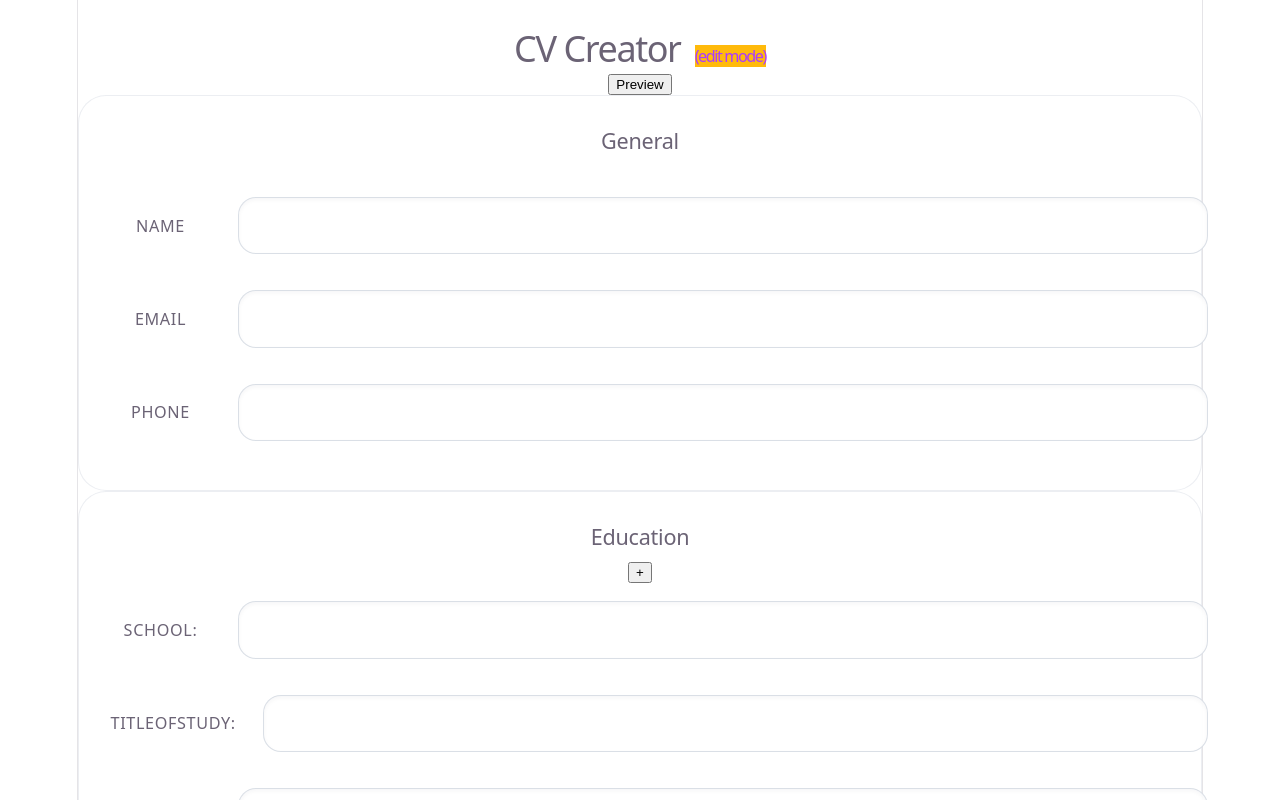
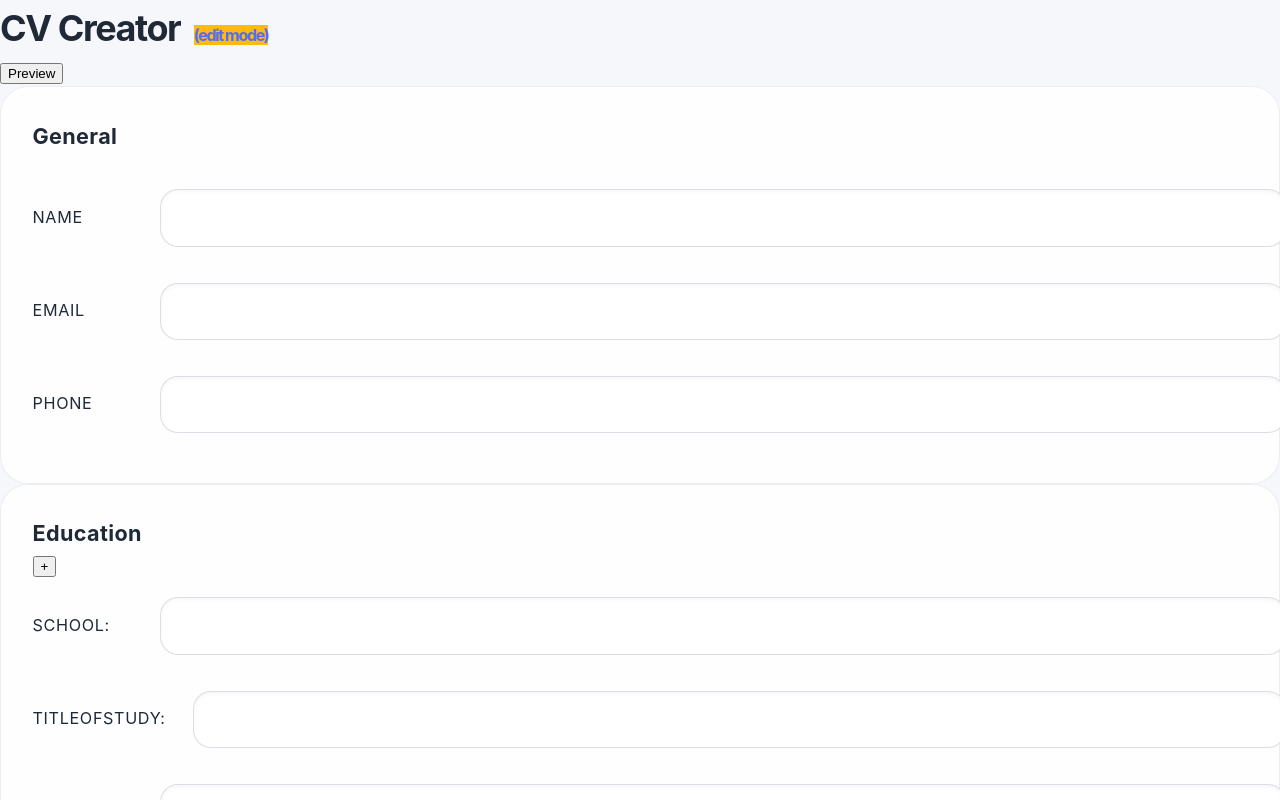
Before and after one commit to WujecDamian/odin-CV-Application, a React (Vite) app: page / in a window 1280 px wide. Shown: the top 800 px of the page. Built offline with nearby package versions, Linux system fonts and the light colour scheme.

Commit message:
style: update CSS variables for improved theming and consistency across components

```diff
--- a/src/index.css
+++ b/src/index.css
@@ -1,114 +1,52 @@
 :root {
-  --text: #6b6375;
-  --text-h: #08060d;
-  --bg: #fff;
-  --border: #e5e4e7;
-  --code-bg: #f4f3ec;
-  --accent: #aa3bff;
-  --accent-bg: rgba(170, 59, 255, 0.1);
-  --accent-border: rgba(170, 59, 255, 0.5);
-  --social-bg: rgba(244, 243, 236, 0.5);
-  --shadow:
-    rgba(0, 0, 0, 0.1) 0 10px 15px -3px, rgba(0, 0, 0, 0.05) 0 4px 6px -2px;
-
-  --sans: system-ui, "Segoe UI", Roboto, sans-serif;
-  --heading: system-ui, "Segoe UI", Roboto, sans-serif;
+  --text: #1f2937;
+  --text-h: #0f172a;
+  --bg: #f5f7fb;
+  --border: rgba(148, 163, 184, 0.24);
+  --code-bg: #eef4ff;
+  --accent: #4f6cff;
+  --accent-bg: rgba(79, 108, 255, 0.12);
+  --accent-border: rgba(79, 108, 255, 0.4);
+  --social-bg: rgba(248, 250, 255, 0.8);
+  --shadow: rgba(15, 23, 42, 0.08) 0 18px 37px -12px, rgba(15, 23, 42, 0.04) 0 4px 10px -4px;
+  --sans: Inter, ui-sans-serif, system-ui, -apple-system, BlinkMacSystemFont, "Segoe UI", sans-serif;
+  --heading: Inter, ui-sans-serif, system-ui, -apple-system, BlinkMacSystemFont, "Segoe UI", sans-serif;
   --mono: ui-monospace, Consolas, monospace;
 
-  font: 18px/145% var(--sans);
-  letter-spacing: 0.18px;
-  color-scheme: light dark;
+  font: 18px/1.6 var(--sans);
+  letter-spacing: 0.02em;
   color: var(--text);
   background: var(--bg);
+  color-scheme: light;
   font-synthesis: none;
   text-rendering: optimizeLegibility;
   -webkit-font-smoothing: antialiased;
   -moz-osx-font-smoothing: grayscale;
-
-  @media (max-width: 1024px) {
-    font-size: 16px;
-  }
-}
-
-@media (prefers-color-scheme: dark) {
-  :root {
-    --text: #9ca3af;
-    --text-h: #f3f4f6;
-    --bg: #16171d;
-    --border: #2e303a;
-    --code-bg: #1f2028;
-    --accent: #c084fc;
-    --accent-bg: rgba(192, 132, 252, 0.15);
-    --accent-border: rgba(192, 132, 252, 0.5);
-    --social-bg: rgba(47, 48, 58, 0.5);
-    --shadow:
-      rgba(0, 0, 0, 0.4) 0 10px 15px -3px, rgba(0, 0, 0, 0.25) 0 4px 6px -2px;
-  }
-
-  #social .button-icon {
-    filter: invert(1) brightness(2);
-  }
 }
 
 body {
   margin: 0;
+  min-height: 100vh;
+  background: var(--bg);
 }
 
 #root {
-  width: 1126px;
-  max-width: 100%;
-  margin: 0 auto;
-  text-align: center;
-  border-inline: 1px solid var(--border);
-  min-height: 100svh;
-  display: flex;
-  flex-direction: column;
+  min-height: 100vh;
   box-sizing: border-box;
 }
 
 h1,
-h2 {
+h2,
+h3 {
   font-family: var(--heading);
-  font-weight: 500;
   color: var(--text-h);
+  margin: 0;
 }
 
-h1 {
-  font-size: 56px;
-  letter-spacing: -1.68px;
-  margin: 32px 0;
-  @media (max-width: 1024px) {
-    font-size: 36px;
-    margin: 20px 0;
-  }
-}
-h2 {
-  font-size: 24px;
-  line-height: 118%;
-  letter-spacing: -0.24px;
-  margin: 0 0 8px;
-  @media (max-width: 1024px) {
-    font-size: 20px;
-  }
-}
 p {
   margin: 0;
 }
 
-code,
-.counter {
-  font-family: var(--mono);
-  display: inline-flex;
-  border-radius: 4px;
-  color: var(--text-h);
+main {
+  padding: 0;
 }
-
-code {
-  font-size: 15px;
-  line-height: 135%;
-  padding: 4px 8px;
-  background: var(--code-bg);
-}
-main {
-  padding: 2rem 0rem 5rem 0rem;
-}
```
